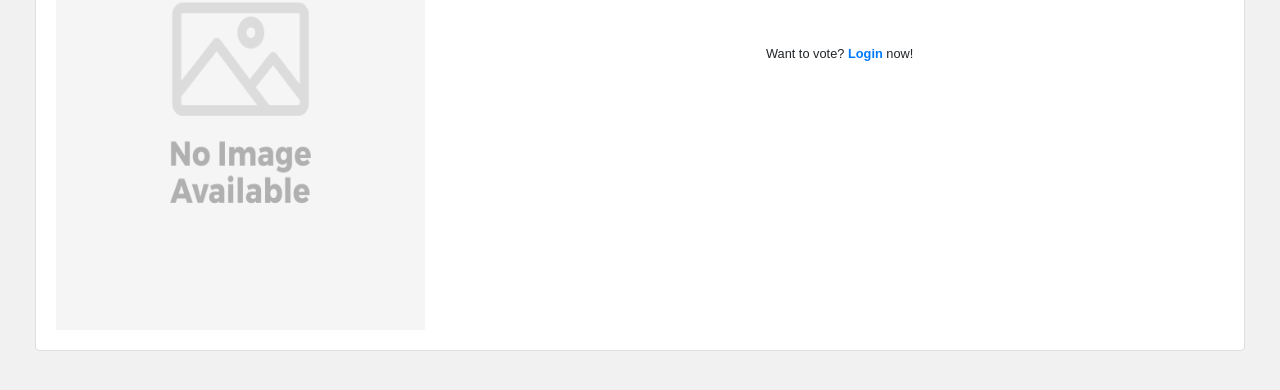
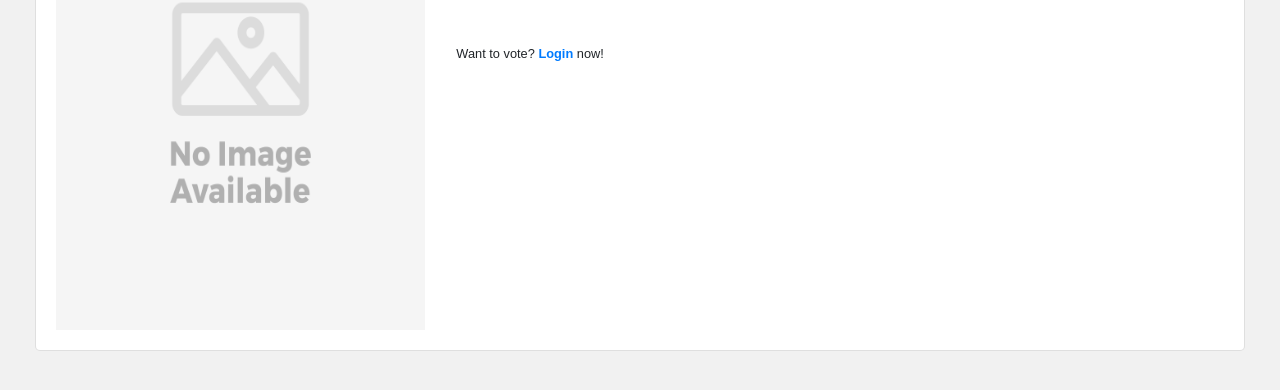
Before and after one commit to Alho77/myMDB, a Django app: template core/templates/core/movie_detail.html in a window 1280 px wide. Shown: the part 309-699 px from the top of the page. Run offline with Django 3.2, Linux system fonts and the light colour scheme; the template is opened without the code that fills it, so the values that code supplies are empty; some libraries are stand-ins or nearby versions.

Commit message:
update message box

```diff
--- a/core/templates/core/includes/vote_form.html
+++ b/core/templates/core/includes/vote_form.html
@@ -5,11 +5,11 @@
     <form method="POST" action="{{vote_form_url}}">
         {% csrf_token %}
         {{vote_form|crispy}}
-        <button type="submit" class="btn btn-primary">Vote</button>
+        <button class="btn btn-primary">Vote</button>
     </form>
 </div>
 {% else %}
-    <p class="text-center small">
+    <p class="small">
         Want to vote? <a class="card-link" href="{% url 'users:login' %}"><b>Login</b></a> now!
     </p>
 {% endif %}
```
